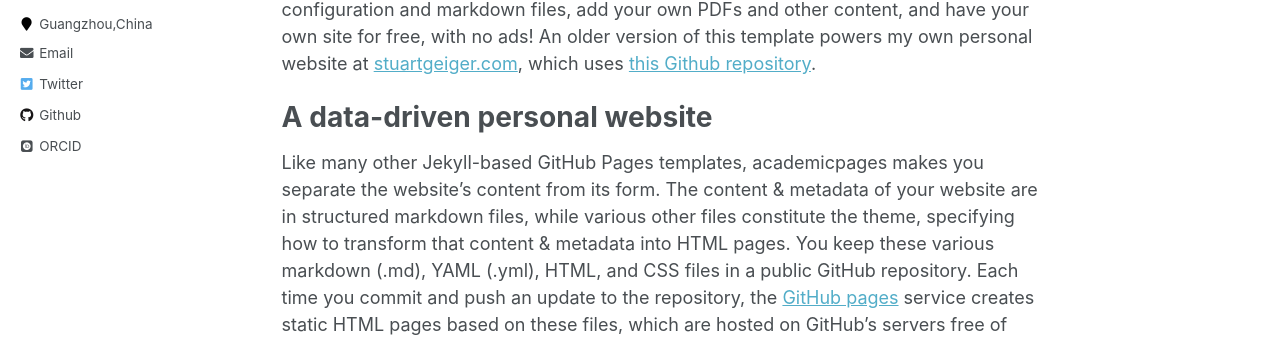
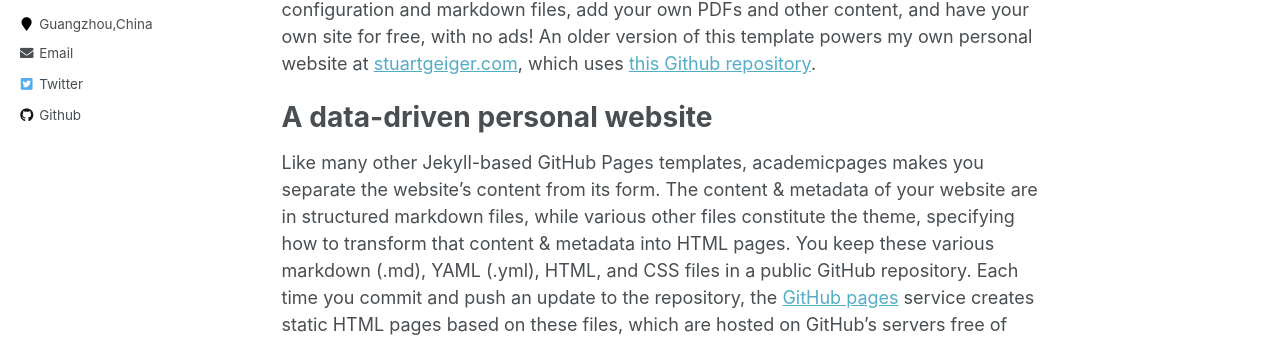
Before and after one commit to a79461378945/liusy58.github.io, a Jekyll site: the page built from _pages/about.md, in a window 1280 px wide. Shown: the part 381-718 px from the top of the page. Built offline with Jekyll 4.4.1, drawn with Linux system fonts in a browser that asks for light colours; some web fonts are replaced.

Commit message:
修改了一些配置

```diff
--- a/_config.yml
+++ b/_config.yml
@@ -100,7 +100,6 @@ author:
   impactstory      : #"https://profiles.impactstory.org/u/xxxx-xxxx-xxxx-xxxx"
   lastfm           :
   linkedin         :
-  orcid            : "http://orcid.org/yourorcidurl"
   pinterest        :
   soundcloud       :
   stackoverflow    : # http://stackoverflow.com/users/123456/username
```
